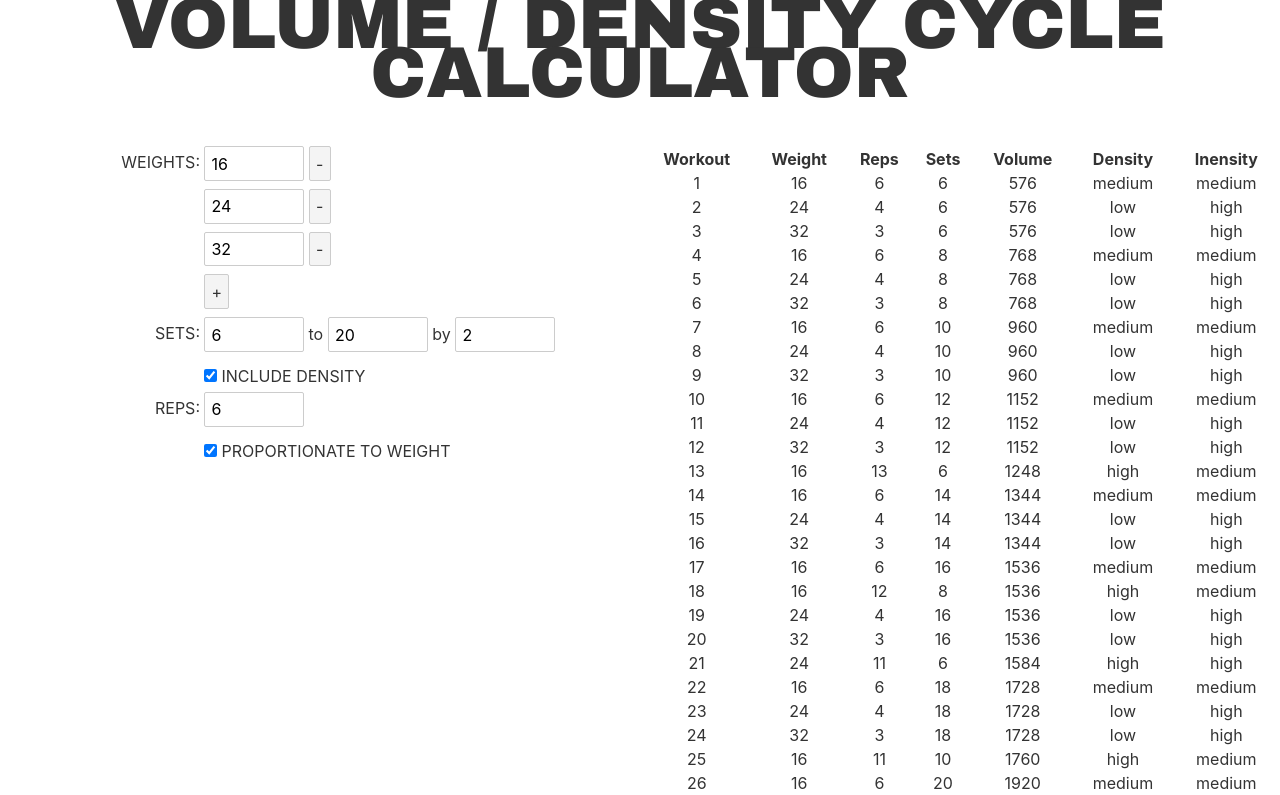
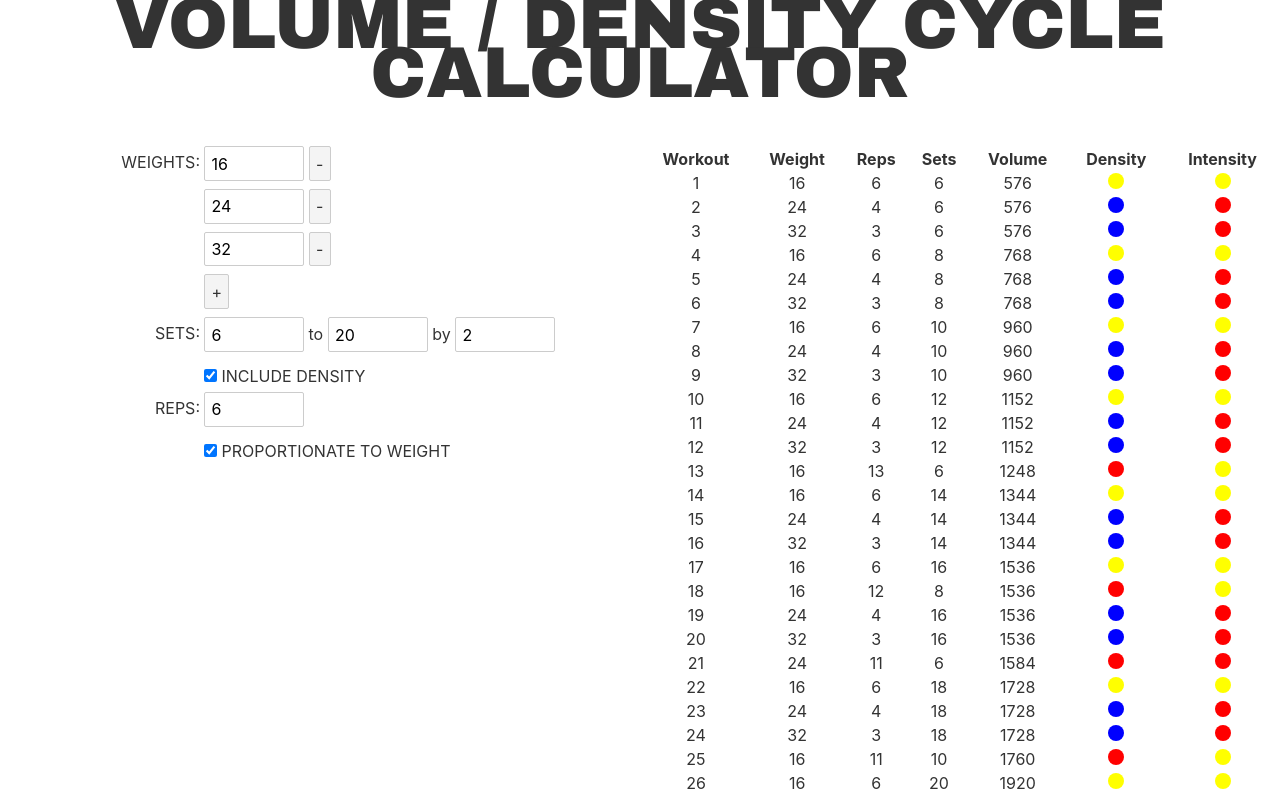
Before and after one commit to emh/volumecycles, a Svelte app: page / in a window 1280 px wide. Shown: the top 795 px of the page. Built offline with nearby package versions, Linux system fonts and the light colour scheme.

Commit message:
fixed font made density/intensity circles

```diff
--- a/src/App.svelte
+++ b/src/App.svelte
@@ -40,7 +40,7 @@
 	}
 
 	h1 {
-		font-family: 'Arial Black';
+		font-family: 'Arial Black', Arial-BoldMT;
 	    font-size: 72px;
     	line-height: 0.68em;
     	text-transform: uppercase;
--- a/src/Workouts.svelte
+++ b/src/Workouts.svelte
@@ -1,7 +1,5 @@
 <script>
-import { onDestroy } from 'svelte';
-import { xlink_attr } from 'svelte/internal';
-
+    import { onDestroy } from 'svelte';
     import { config } from './config.js';
 
     let workouts = [];
@@ -58,6 +56,25 @@ import { xlink_attr } from 'svelte/internal';
         width: 100%;
         text-align: center;
     }
+
+    .circle {
+        height: 16px;
+        width: 16px;
+        border-radius: 8px;
+        display: inline-block
+    }
+
+    .high {
+        background-color: red;
+    }
+
+    .medium {
+        background-color: yellow;
+    }
+
+    .low{
+        background-color: blue;
+    }
 </style>
 
 <table>
@@ -69,7 +86,7 @@ import { xlink_attr } from 'svelte/internal';
             <th>Sets</th>
             <th>Volume</th>
             <th>Density</th>
-            <th>Inensity</th>
+            <th>Intensity</th>
         </tr>
     </thead>
 
@@ -81,8 +98,8 @@ import { xlink_attr } from 'svelte/internal';
                 <td>{workout.reps}</td>
                 <td>{workout.sets}</td>
                 <td>{workout.volume}</td>
-                <td>{hml(workout.density)}</td>
-                <td>{hml(workout.intensity)}</td>
+                <td><span class="circle {hml(workout.density)}" title={workout.density}></span></td>
+                <td><span class="circle {hml(workout.intensity)}" title={workout.intensity}></span></td>
             </tr>
         {/each}
     </tbody>
```
Also changed, not shown: 3 other files (tests, documents, lock files or other folders).
